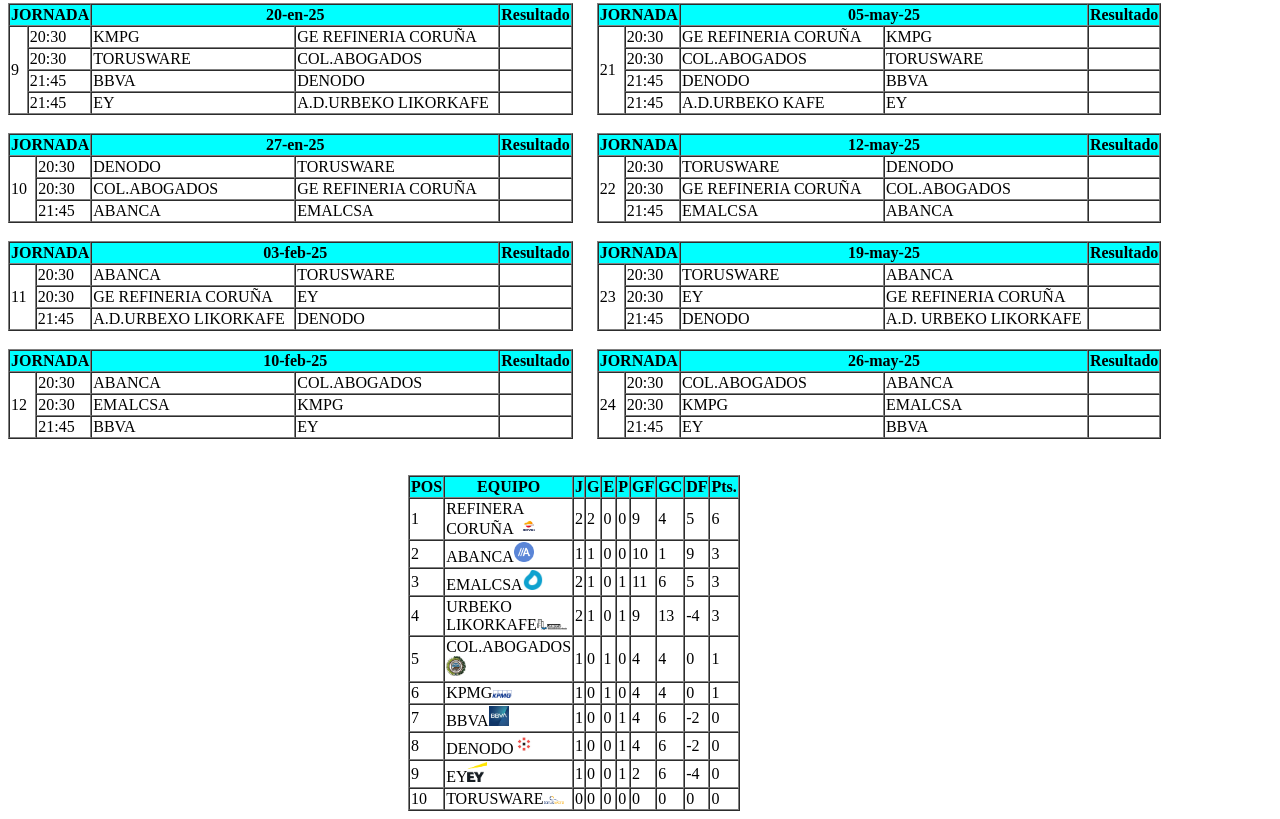
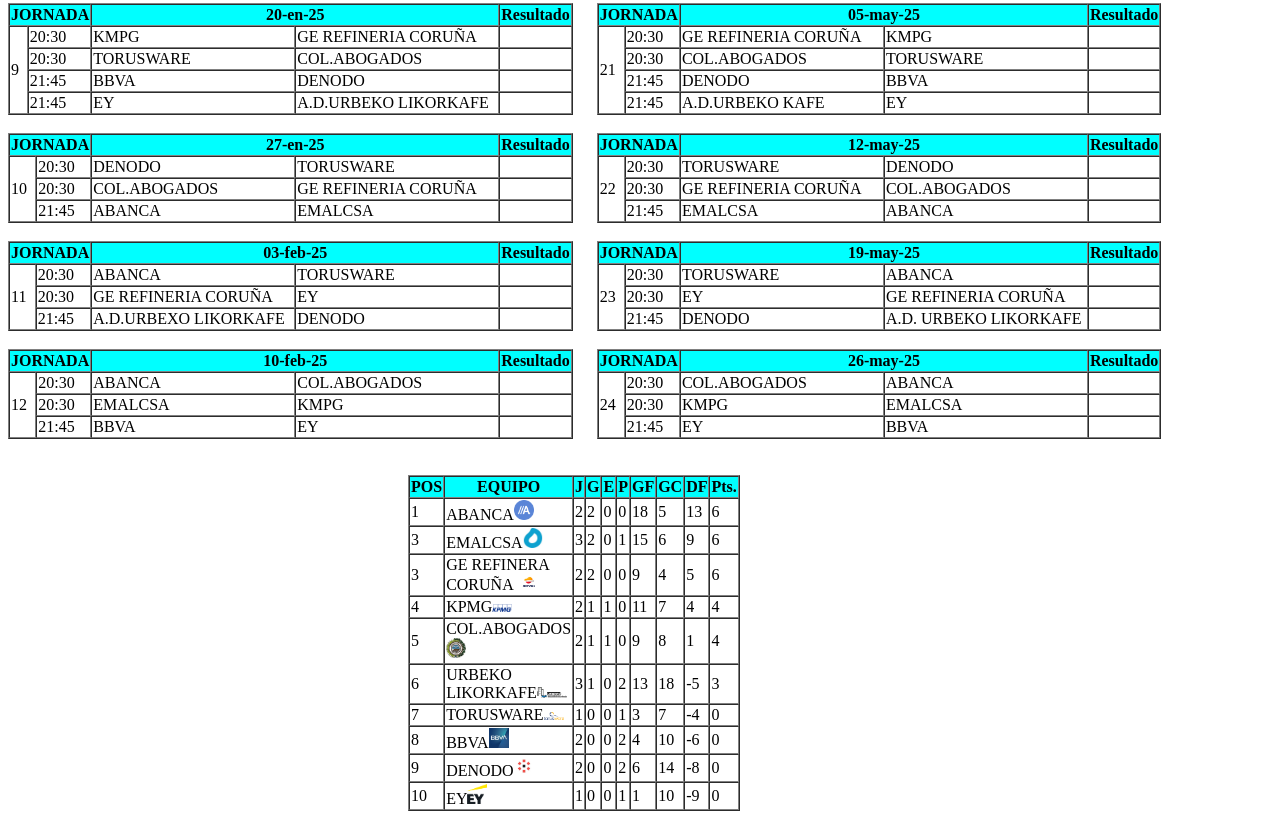
Before and after one commit to adrianbaldonedo/f7_empresas, a plain HTML site: page index.html in a window 1280 px wide. Shown: the part 1067-1886 px from the top of the page. Drawn offline with Linux system fonts and the light colour scheme.

Commit message:
"resultados_clasificacionj3"

```diff
--- a/index.html
+++ b/index.html
@@ -106,25 +106,25 @@
                 <td>20:30</td>
                 <td>ABANCA</td>
                 <td>DENODO</td>
-                <td>0-0</td>
+                <td>8-4</td>
             </tr>
             <tr>
                 <td>20:30</td>
                 <td>COL.ABOGADOS</td>
                 <td>A.D.URBEKO LIKORCAFE</td>
-                <td>0-0</td>
+                <td>5-4</td>
             </tr>
             <tr>
                 <td>21:45</td>
                 <td>EMALCSA</td>
                 <td>BBVA</td>
-                <td></td>
+                <td>4-0</td>
             </tr>
             <tr>
                 <td>21:45</td>
                 <td>KPMG</td>
                 <td>TORUSWARE</td>
-                <td></td>
+                <td>7-3</td>
             </tr>
         </table>
         <br>
@@ -809,7 +809,31 @@
         </tr>
         <tr>
             <td>1</td>
-            <td>REFINERA CORUÑA<img src="repsol.jpg" width="30px"></td>
+            <td>ABANCA<img src="abanca.png" width="20px"></td>
+            <td>2</td>
+            <td>2</td>
+            <td>0</td>
+            <td>0</td>
+            <td>18</td>
+            <td>5</td>
+            <td>13</td>
+            <td>6</td>
+        </tr>
+        <tr>
+            <td>3</td>
+            <td>EMALCSA<img src="emalcsa.jpg" width="20px"></td>
+            <td>3</td>
+            <td>2</td>
+            <td>0</td>
+            <td>1</td>
+            <td>15</td>
+            <td>6</td>
+            <td>9</td>
+            <td>6</td>
+        </tr>
+        <tr>
+            <td>3</td>
+            <td>GE REFINERA CORUÑA<img src="repsol.jpg" width="30px"></td>
             <td>2</td>
             <td>2</td>
             <td>0</td>
@@ -820,111 +844,87 @@
             <td>6</td>
         </tr>
         <tr>
+            <td>4</td>
+            <td>KPMG<img src="KPMG.png" width="20px"></td>
             <td>2</td>
-            <td>ABANCA<img src="abanca.png" width="20px"></td>
             <td>1</td>
             <td>1</td>
             <td>0</td>
-            <td>0</td>
-            <td>10</td>
-            <td>1</td>
-            <td>9</td>
-            <td>3</td>
-        </tr>
-        <tr>
-            <td>3</td>
-            <td>EMALCSA<img src="emalcsa.jpg" width="20px"></td>
-            <td>2</td>
-            <td>1</td>
-            <td>0</td>
-            <td>1</td>
             <td>11</td>
-            <td>6</td>
-            <td>5</td>
-            <td>3</td>
-        </tr>
-        <tr>
+            <td>7</td>
             <td>4</td>
-            <td>URBEKO LIKORKAFE<img src="urbeko.png" width="30px"></td>
-            <td>2</td>
-            <td>1</td>
-            <td>0</td>
-            <td>1</td>
-            <td>9</td>
-            <td>13</td>
-            <td>-4</td>
-            <td>3</td>
+            <td>4</td>
         </tr>
         <tr>
             <td>5</td>
             <td>COL.ABOGADOS<img src="abogados.jpg"width="20px"></td>
+            <td>2</td>
+            <td>1</td>
             <td>1</td>
             <td>0</td>
+            <td>9</td>
+            <td>8</td>
             <td>1</td>
-            <td>0</td>
             <td>4</td>
-            <td>4</td>
-            <td>0</td>
-            <td>1</td>
         </tr>
         <tr>
             <td>6</td>
-            <td>KPMG<img src="KPMG.png" width="20px"></td>
+            <td>URBEKO LIKORKAFE<img src="urbeko.png" width="30px"></td>
+            <td>3</td>
             <td>1</td>
             <td>0</td>
-            <td>1</td>
-            <td>0</td>
-            <td>4</td>
-            <td>4</td>
-            <td>0</td>
-            <td>1</td>
+            <td>2</td>
+            <td>13</td>
+            <td>18</td>
+            <td>-5</td>
+            <td>3</td>
         </tr>
         <tr>
             <td>7</td>
-            <td>BBVA<img src="bbva.jpg" width="20px"></td>
+            <td>TORUSWARE<img src="torus_web.png" width="20px"></td>
             <td>1</td>
             <td>0</td>
             <td>0</td>
             <td>1</td>
-            <td>4</td>
-            <td>6</td>
-            <td>-2</td>
+            <td>3</td>
+            <td>7</td>
+            <td>-4</td>
             <td>0</td>
         </tr>
         <tr>
             <td>8</td>
-            <td>DENODO<img src="denodo.jpg"width="20px"></td>
-            <td>1</td>
+            <td>BBVA<img src="bbva.jpg" width="20px"></td>
+            <td>2</td>
             <td>0</td>
             <td>0</td>
-            <td>1</td>
+            <td>2</td>
             <td>4</td>
-            <td>6</td>
-            <td>-2</td>
+            <td>10</td>
+            <td>-6</td>
             <td>0</td>
         </tr>
         <tr>
             <td>9</td>
+            <td>DENODO<img src="denodo.jpg"width="20px"></td>
+            <td>2</td>
+            <td>0</td>
+            <td>0</td>
+            <td>2</td>
+            <td>6</td>
+            <td>14</td>
+            <td>-8</td>
+            <td>0</td>
+        </tr>
+        <tr>
+            <td>10</td>
             <td>EY<img src="ey.png"width="20px"></td>
             <td>1</td>
             <td>0</td>
             <td>0</td>
             <td>1</td>
-            <td>2</td>
-            <td>6</td>
-            <td>-4</td>
-            <td>0</td>
-        </tr>
-        <tr>
+            <td>1</td>
             <td>10</td>
-            <td>TORUSWARE<img src="torus_web.png" width="20px"></td>
-            <td>0</td>
-            <td>0</td>
-            <td>0</td>
-            <td>0</td>
-            <td>0</td>
-            <td>0</td>
-            <td>0</td>
+            <td>-9</td>
             <td>0</td>
         </tr>
     </div>
```
Also changed, not shown: 2 other files.
